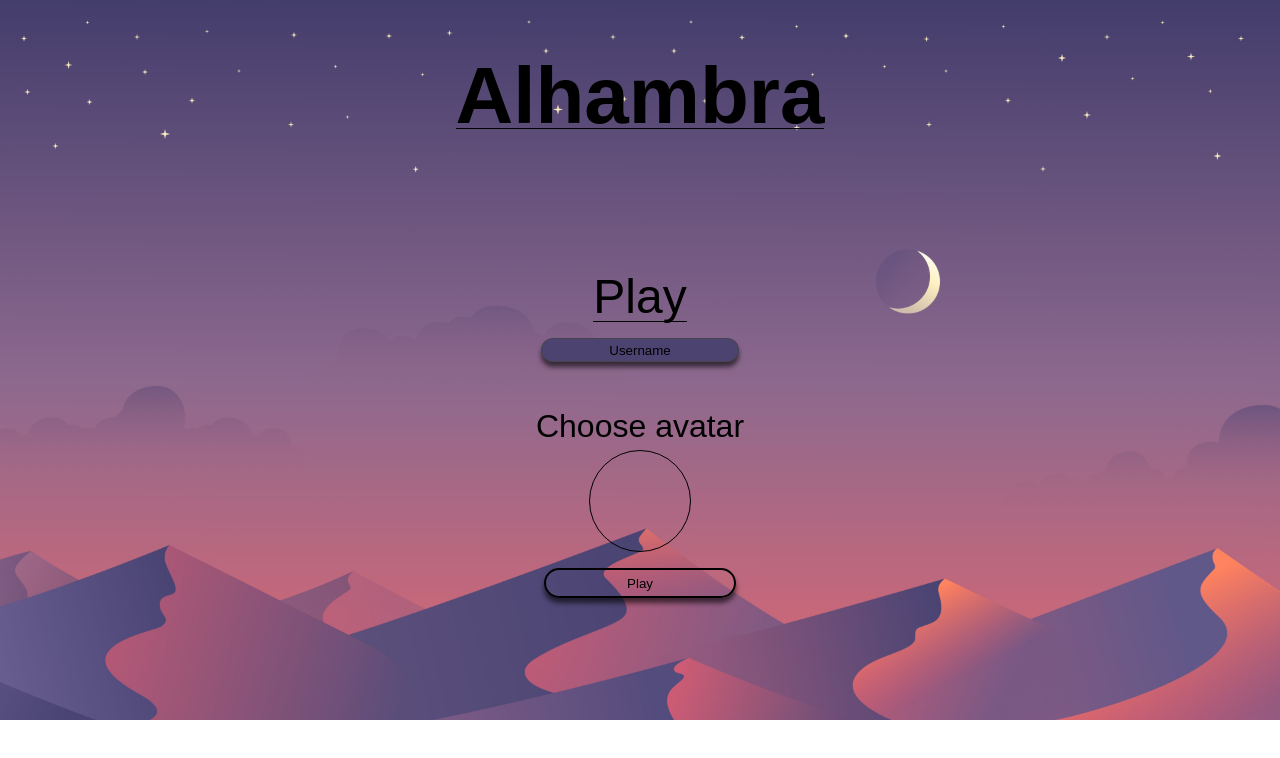
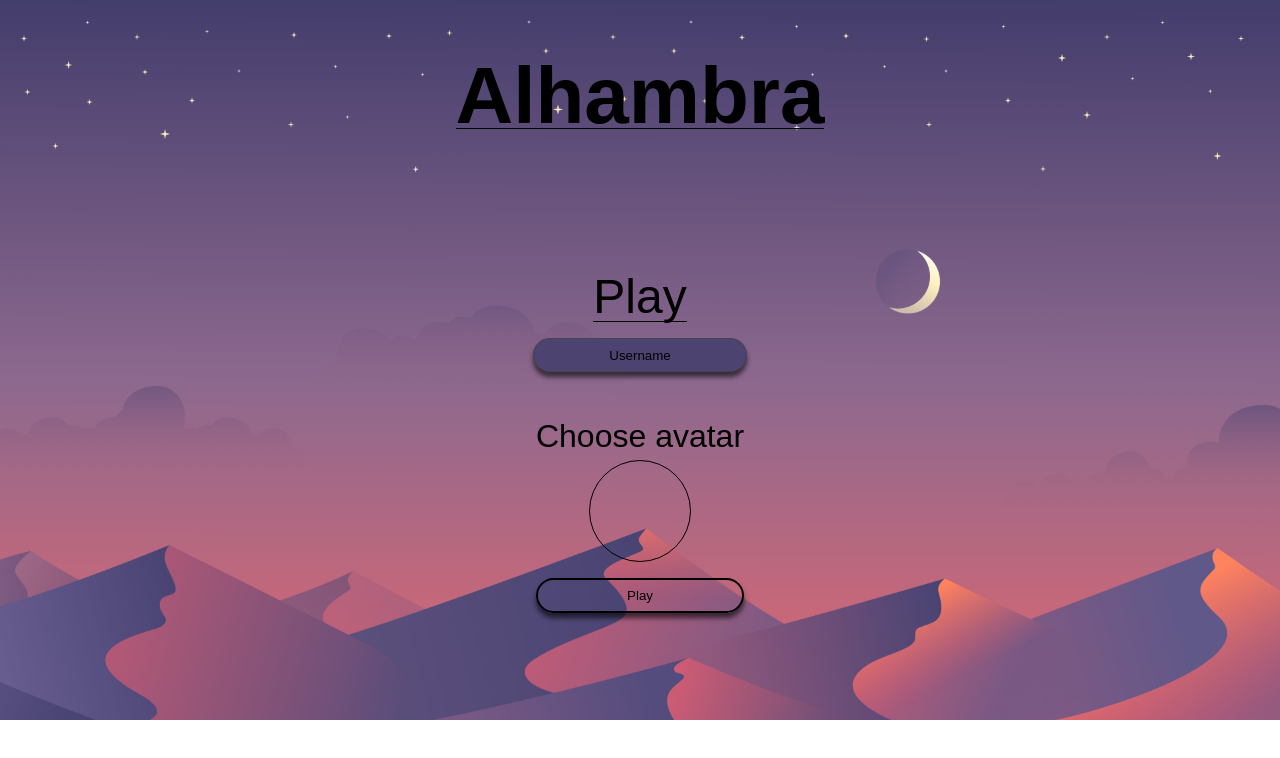
Before and after one commit to Stijn-Vdh/Alhambra_Project_Client, a website: page src/login.html in a window 1280 px wide. Drawn offline with Linux system fonts and the light colour scheme.

Commit message:
updated size input field and submit button

```diff
--- a/src/assets/css/login.css
+++ b/src/assets/css/login.css
@@ -36,7 +36,7 @@ form label{
 form input[type=text], input[type=submit]{
     margin: 0 auto 0 auto;
     display: block;
-    width: 12rem;
+    width: 13rem;
     border-radius: 20px;
     box-shadow: 0 5px 5px rgba(0,0,0,0.6);
 }
@@ -46,10 +46,10 @@ form input[type=text]::placeholder{
 }
 
 form input[type=text], textarea {
+    height: 30px;
     margin-bottom: 3rem;
     border: 0.06rem solid rgba(69,69,69,0.79);
     color: black;
-    height: 20px;
     text-align: center;
     background-color: #4c4370;
 }
@@ -60,9 +60,13 @@ form input[type=submit]:active {
     background-color: rgba(251, 171, 171, 0.5);
 }
 
+form input[type=submit]:hover{
+    background-color: rgba(251, 171, 171, 0.5);
+}
+
 form input[type=submit]{
+    height: 35px;
     border: 2px solid;
-    height: 30px;
     background-color: transparent;
 }
 
```
